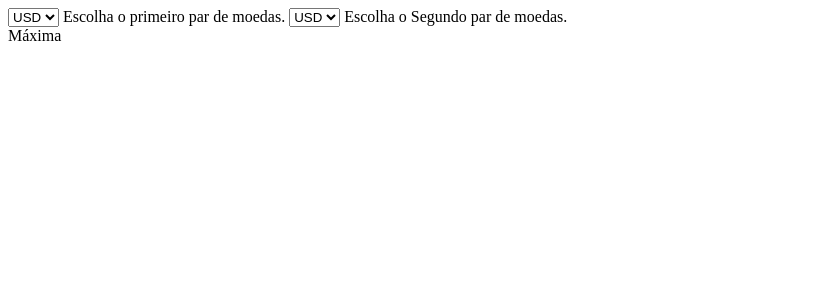
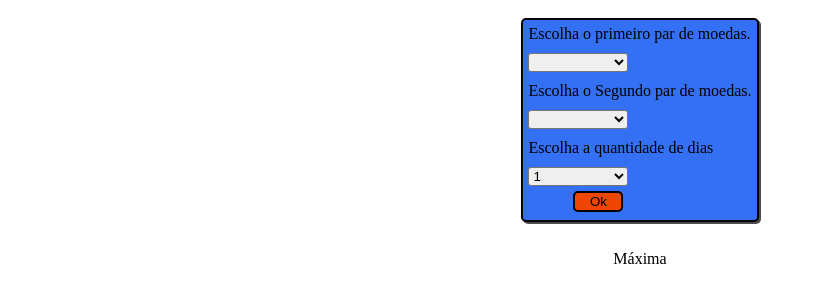
Before and after one commit to andersoncsiqueira/Media, a plain HTML site: page index.html in a window 1280 px wide. Shown: the whole page, without its empty margins (0-816 px from the left). Drawn offline with Linux system fonts and the light colour scheme; no server answers.

Commit message:
parameters

```diff
--- a/app.js
+++ b/app.js
@@ -1,78 +1,29 @@
 
 const coinOne = document.querySelector('[data-js="coinOne"]')
 const coinTwo = document.querySelector('[data-js="coinTwo"]')
-const table = document.querySelector('[data-js="table"]')
-const coins = ['USD','EUR','GBP','JPY','CAD','NZD','CHF','AUD','BRL']
+const numbersDay = document.querySelector('[data-js="days"]')
+const button = document.querySelector('[data-js="buttonFirstSearch"]')
+const infoOne = document.querySelector('[data-js="tableInfo"]')
+const coins = ['','USD','EUR','GBP','JPY','CAD','NZD','CHF','AUD','BRL']
+const numbers = [1,2,3,4,5,6,7,8,9,10,11,12,13,14,15,16,17,18,19,20,21,22,
+    23,24,25,26,27,28,29,30]
 
-const putCoins = () => {
+const setSelecters = (array,element) => {
     let allCoins = ''
-    coins.forEach(coin => {
+    array.forEach(coin => {
         allCoins += `<option>${coin}</option>`
     })
-    coinOne.innerHTML = allCoins
-    coinTwo.innerHTML = allCoins
-}
-putCoins()
-
-const priceClosed = (cotacoes) => {
-    let tableHTML = ""
-    let highs = cotacoes.forEach(item => {
-
-        tableHTML += `<li>${item.high}<li>`
-
-    })
-
-        console.log(tableHTML)
-    table.innerHTML =  tableHTML
-
-   /* cotacoes.reduce((acc,item)=> acc + item.high
-
-    ,0)
-
-    cotacoes.reduce((acc,price)=> {
-         let prices  = Number(price.bid)
-         let accs = Number(acc)
-         accs += prices
-
-         console.log(accs)
-    },0)*/
-
+    element.innerHTML = allCoins
 
 }
-    putCoins()
+
+button.addEventListener('click', ()=> {
+    console.log(coinOne.value,coinTwo.value,numbersDay.value)
+})
 
 
 
 
-
-    setInterval(()=>{
-        let coinOneSelected = coinOne.value
-        //let coinTwoSelected = coinTwo.value
-        let url = `https://api.exchangerate.host/timeseries?start_date=2020-01-01&end_date=2020-02-04&base=${coinOneSelected}`
-
-fetch(url)
-    .then((resp)=> {
-       return resp.json()
-    }).then(cotacoes =>  {
-     //priceClosed(cotacoes)
-     // const {bid} = cotacoes[0]
-     // console.log(bid)
-     console.log(cotacoes)
-    })
-    .catch((err)=> {
-        console.log(err)
-    })
-
-    },2000)
-
-    /*var requestURL = 'https://api.exchangerate.host/timeseriesstart_date=2020-01-01&end_date=2020-02-04?base=GBP';
-var request = new XMLHttpRequest();
-request.open('GET', requestURL);
-request.responseType = 'json';
-request.send();
-
-request.onload = function() {
-  var response = request.response;
-  console.log(response);
-}
-*/
+setSelecters(coins,coinOne)
+setSelecters(coins,coinTwo)
+setSelecters(numbers,numbersDay)
--- a/index.html
+++ b/index.html
@@ -10,20 +10,29 @@
 <body>
 
     <main>
-        <select name="Moedas" id="" data-js="coinOne">
+        <div class="parameters">
+            <label for="Moedas">Escolha o primeiro par de moedas.</label>
+            <select class="selects" name="Moedas" id="" data-js="coinOne">
 
-        </select>
-        <label for="Moedas">Escolha o primeiro par de moedas.</label>
-        <select name="Moedas2" id="" data-js="coinTwo">
+            </select>
+            <label for="Moedas2">Escolha o Segundo par de moedas.</label>
+            <select name="Moedas2" id="" data-js="coinTwo" class="selects">
 
 
-        </select>
-        <label for="Moedas2">Escolha o Segundo par de moedas.</label>
+            </select>
+            <label for="Moedas">Escolha a quantidade de dias</label>
+            <select class="selects" name="Moedas" id="" data-js="days">
 
-        <br><span>Máxima</span>
-        <ul data-js="table">
+            </select>
 
-        </ul>
+            <button data-js="buttonFirstSearch">Ok</button>
+        </div>
+
+        <div class="datas">
+            <br><span>Máxima</span>
+            <ul data-js="tableInfo">
+            </ul>
+        </div>
 
     </main>
     <script src="app.js"></script>
--- a/style.css
+++ b/style.css
@@ -2,3 +2,49 @@
     list-style: none;
 
 }
+main {
+    display: flex;
+    flex-direction: column;
+    align-items: center;
+}
+
+.parameters {
+    display: flex;
+    flex-direction: column;
+    background-color: rgb(52, 112, 243);
+    margin: 10px;
+    max-width: 800px;
+    height: 200px;
+    border: 2px black solid;
+    border-radius: 5px;
+    box-shadow: rgba(0, 0, 0, 0.699) 2px 2px;
+
+}
+
+.selects {
+    width: 100px;
+    margin: 5px;
+    border-radius: 3px;
+}
+
+label {
+    padding: 5px
+}
+
+button {
+    border: 2px black solid;
+    border-radius: 5px;
+    width: 50px;
+    background-color: rgb(240, 70, 3);
+    margin-left: 50px;
+}
+
+button:hover {
+    border: 2px black solid;
+    border-radius: 5px;
+    width: 50px;
+    background-color: rgb(226, 14, 14);
+    color: aliceblue;
+    font-weight: bolder;
+    margin-left: 50px;
+}
```
